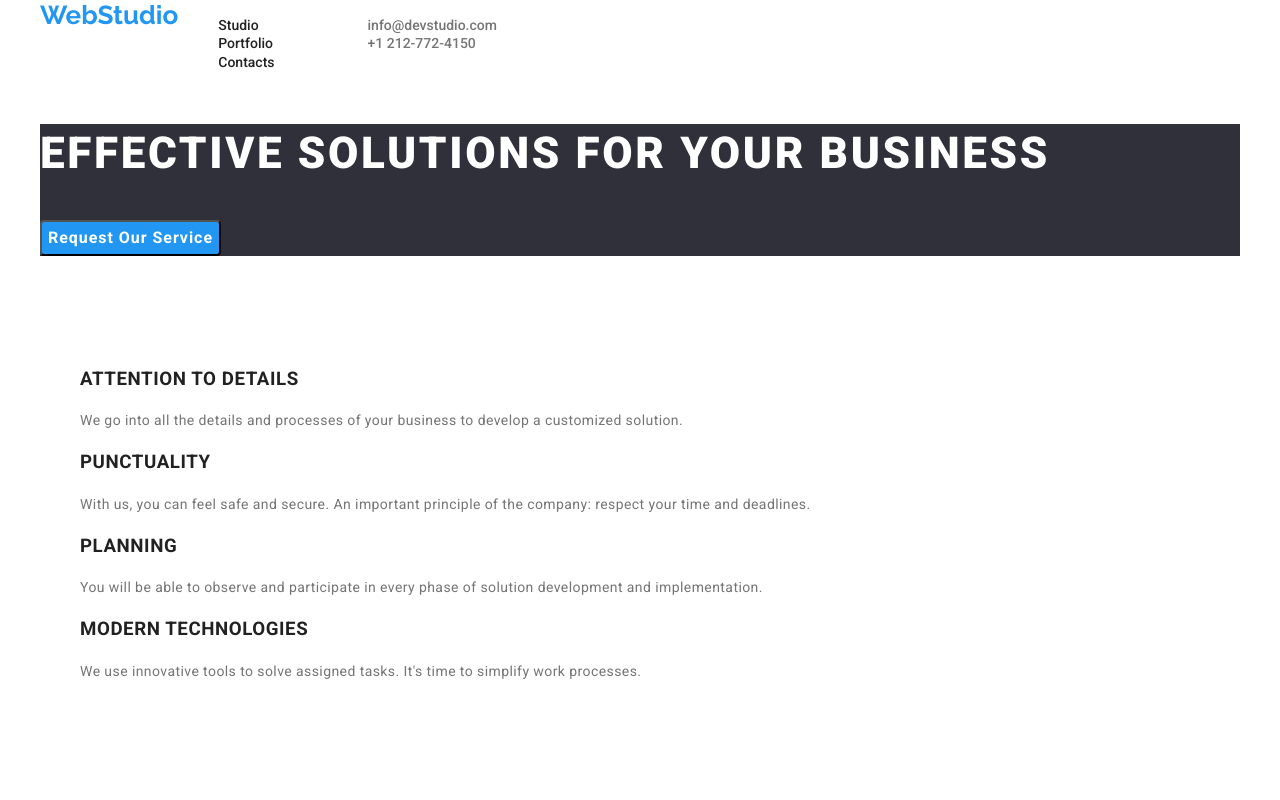
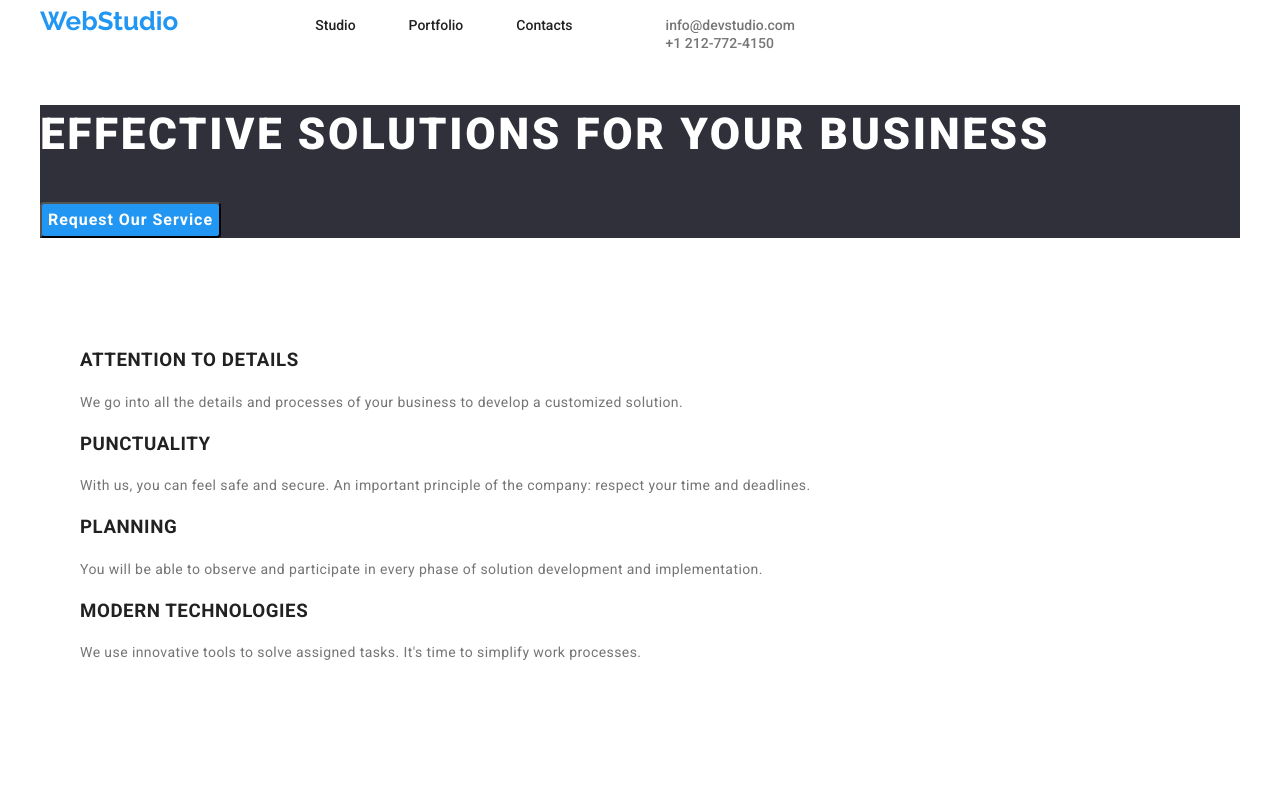
Before and after one commit to lilyzeta/goit-markup-hw-03, a plain HTML site: page index.html in a window 1280 px wide. Shown: the top 800 px of the page. Drawn offline with nearby package versions, Linux system fonts and the light colour scheme.

Commit message:
blocking struggles

```diff
--- a/css/styles.css
+++ b/css/styles.css
@@ -69,14 +69,22 @@ ul {
   font-size: 26px;
   font-weight: 700;
   line-height: 1.174;
-  display: inline-flex;
+  padding-right: 97px;
 }
 
-.nav-back {
+.nav-back .container {
   background-color: var(--mainbright);
   display: flex;
-  align-content: baseline;
-  align-content: center;
+  align-items: baseline;
+  height: 100%;
+}
+
+.nav-link-row {
+  display: flex;
+}
+
+.nav-link-row li {
+  padding-right: 53px;
 }
 
 .nav-link {
@@ -84,7 +92,6 @@ ul {
   font-size: 14px;
   font-weight: 500;
   line-height: 1.172;
-  padding-right: 53px;
 }
 .nav-link:hover {
   color: var(--accentbright);
--- a/index.html
+++ b/index.html
@@ -10,9 +10,9 @@
     <link rel="stylesheet" href="css/styles.css" />
   </head>
   <body class="container">
-    <header class="nav-back" class="container">
+    <header class="nav-back">
+      <nav class="container">
         <a class="logo" href="index.html">WebStudio</a>
-      <nav>
         <ul class="nav-link-row">
           <li>
             <a class="nav-link" href="index.html" title="Studio">Studio</a>
@@ -26,7 +26,6 @@
             <a class="nav-link" href="#" title="Contacts">Contacts</a>
           </li>
         </ul>
-      </nav>
         <ul class="nav-contact-row">
           <li>
             <a class="nav-contact" href="mailto:info@devstudio.com"
@@ -37,6 +36,7 @@
             <a class="nav-contact" href="tel:+12127724150">+1 212-772-4150</a>
           </li>
         </ul>
+      </nav>
     </header>
     <main class="container">
       <section class="hero-back" class="section">
```
Lines whose indentation alone changed are shown as unchanged.
